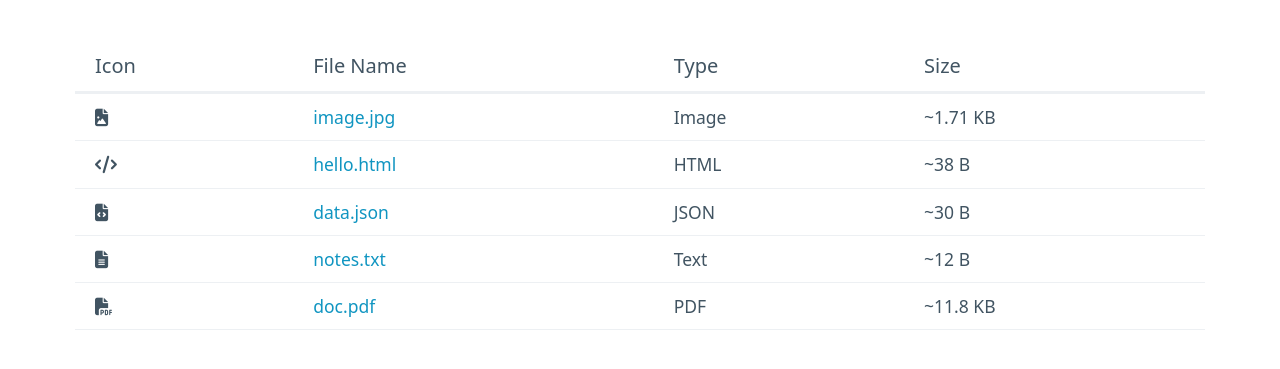
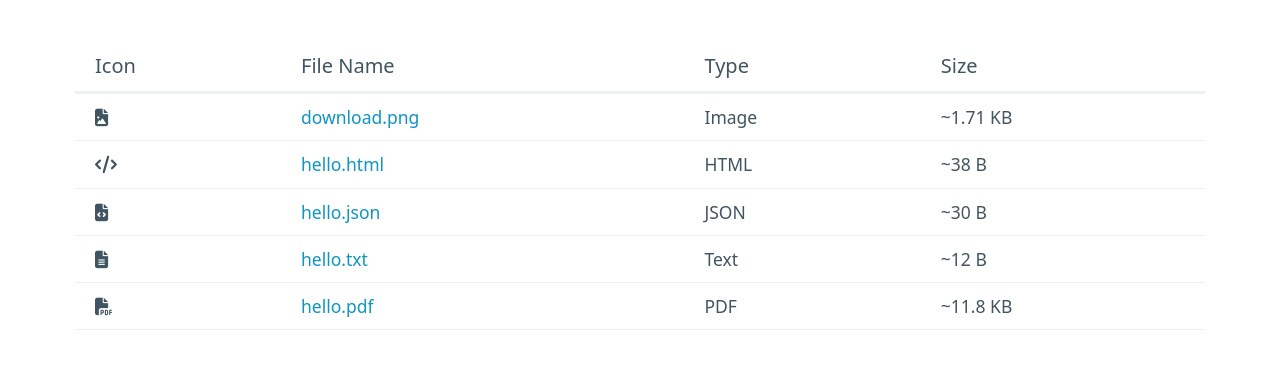
Before and after one commit to MrBiscuitss/file-browser, a plain HTML site: page index.html in a window 1280 px wide. Shown: the part 159-528 px from the top of the page. Drawn offline with nearby package versions, Linux system fonts and the light colour scheme.

Commit message:
should fix index.html

```diff
--- a/index.html
+++ b/index.html
@@ -26,7 +26,7 @@
       <tbody>
         <tr>
           <td><i class="fas fa-file-image"></i></td>
-          <td><a href="image.jpg" target="_blank">image.jpg</a></td>
+          <td><a href="download.png" target="_blank">download.png</a></td>
           <td>Image</td>
           <td>~1.71 KB</td>
         </tr>
@@ -38,19 +38,19 @@
         </tr>
         <tr>
           <td><i class="fas fa-file-code"></i></td>
-          <td><a href="data.json" target="_blank">data.json</a></td>
+          <td><a href="hello.json" target="_blank">hello.json</a></td>
           <td>JSON</td>
           <td>~30 B</td>
         </tr>
         <tr>
           <td><i class="fas fa-file-lines"></i></td>
-          <td><a href="notes.txt" target="_blank">notes.txt</a></td>
+          <td><a href="hello.txt" target="_blank">hello.txt</a></td>
           <td>Text</td>
           <td>~12 B</td>
         </tr>
         <tr>
           <td><i class="fas fa-file-pdf"></i></td>
-          <td><a href="doc.pdf" target="_blank">doc.pdf</a></td>
+          <td><a href="hello.pdf" target="_blank">hello.pdf</a></td>
           <td>PDF</td>
           <td>~11.8 KB</td>
         </tr>
```
